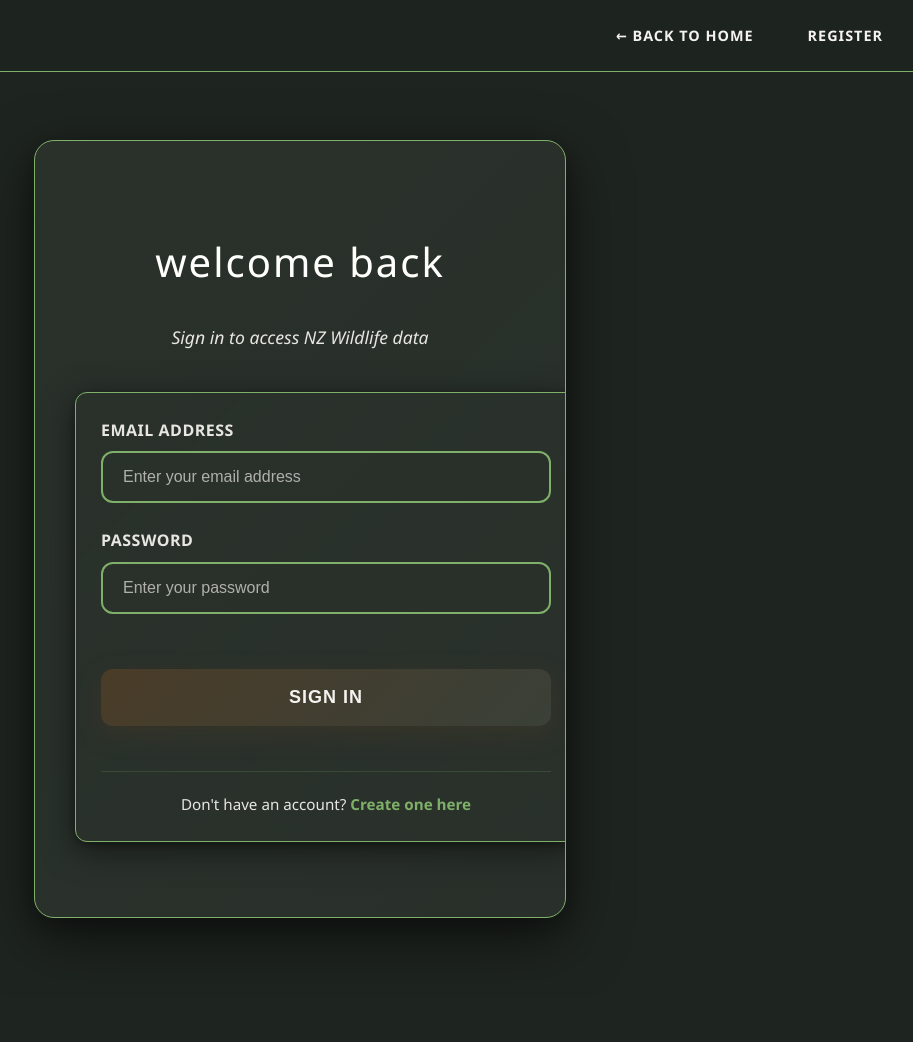
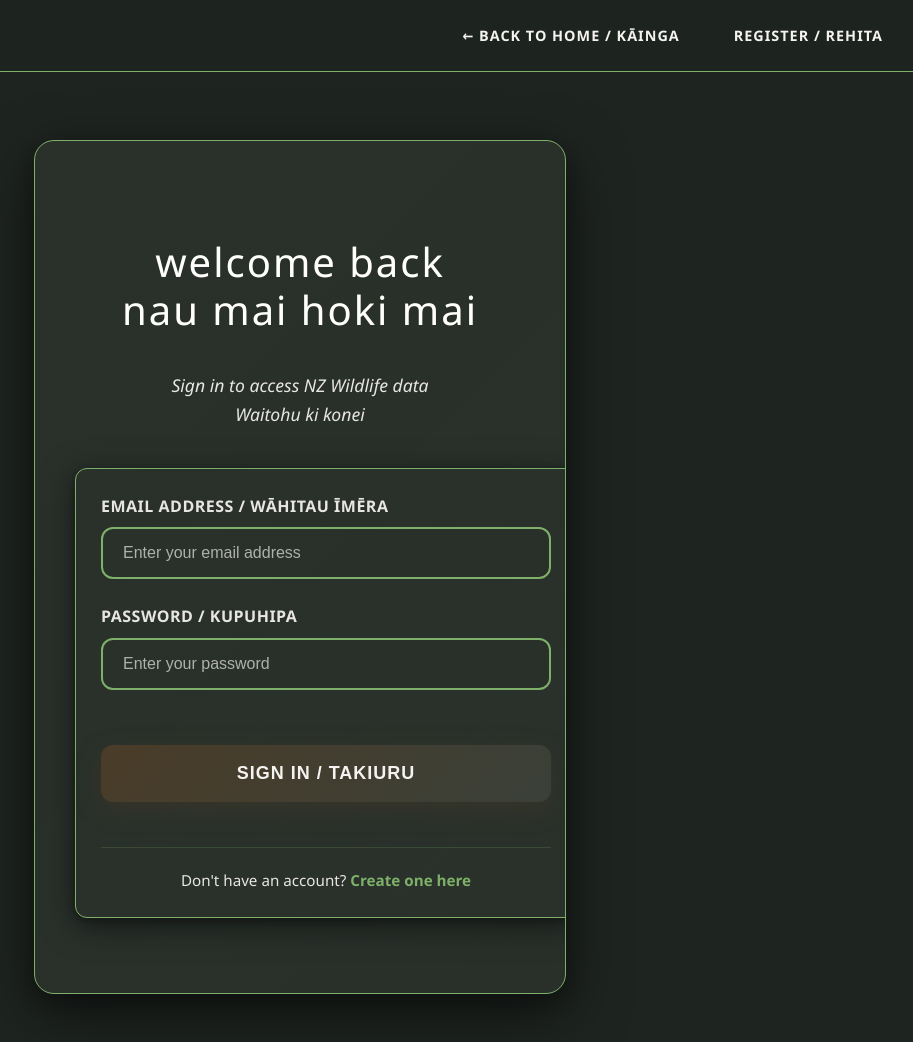
Before and after one commit to Rubes0801/AS91893---2.4, a Flask app: page /login in a window 1280 px wide. Shown: the top 1042 px of the page, without its empty margins (340-1253 px from the left). Before the commit the page ends 934 px from the top, so only its background shows below. Run offline with Flask 3, Linux system fonts and the light colour scheme.

Commit message:
Added Maori translations of page names and buttons

```diff
--- a/templates/login.html
+++ b/templates/login.html
@@ -12,8 +12,8 @@
     <!-- Fixed header matching main site -->
     <header class="top-header">
         <div class="auth-links">
-            <a href="/" class="auth-link">← Back to Home</a>
-            <a href="/register" class="auth-link">REGISTER</a>
+            <a href="/" class="auth-link">← Back to Home / Kāinga</a>
+            <a href="/register" class="auth-link">REGISTER / REHITA</a>
         </div>
     </header>
 
@@ -21,8 +21,8 @@
     <main class="main-content">
         <div class="auth-container">
             <div class="auth-card">
-                <h1 class="auth-title">Welcome Back</h1>
-                <p class="auth-subtitle">Sign in to access NZ Wildlife data</p>
+                <h1 class="auth-title">Welcome Back <br> Nau mai hoki mai</h1>
+                <p class="auth-subtitle">Sign in to access NZ Wildlife data <br>Waitohu ki konei</p>
 
                 <!-- Flash messages -->
                 {% with messages = get_flashed_messages(with_categories=true) %}
@@ -36,7 +36,7 @@
                 <!-- Login form -->
                 <form method="post" action="/login" class="auth-form">
                     <div class="form-group">
-                        <label for="email" class="form-label">Email Address</label>
+                        <label for="email" class="form-label">Email Address / Wāhitau īmēra</label>
                         <input type="email"
                                name="email"
                                id="email"
@@ -49,7 +49,7 @@
                     </div>
 
                     <div class="form-group">
-                        <label for="psw" class="form-label">Password</label>
+                        <label for="psw" class="form-label">Password / Kupuhipa</label>
                         <input type="password"
                                name="psw"
                                id="psw"
@@ -61,7 +61,7 @@
                     </div>
 
                     <!-- Login Button -->
-                    <button type="submit" class="auth-button">Sign In</button>
+                    <button type="submit" class="auth-button">Sign In / Takiuru</button>
 
                     <div class="auth-links-bottom">
                         <p>Don't have an account? <a href="/register" class="auth-link-inline">Create one here</a></p>
--- a/templates/register.html
+++ b/templates/register.html
@@ -12,15 +12,15 @@
 <!-- ADD THIS NEW HEADER -->
 <header class="top-header">
     <div class="auth-links">
-        <a href="/" class="auth-link">HOME</a>
-        <a href="/login" class="auth-link">LOG IN</a>
+        <a href="/" class="auth-link">HOME / KAINGA</a>
+        <a href="/login" class="auth-link">LOG IN / TAKIURU</a>
     </div>
 </header>
 
 <!--Text at the top of the page-->
 <div class="container">
   <div class="auth-card">
-    <h1>Register</h1>
+    <h1>Register <br> Rehita</h1>
 
     {% with messages = get_flashed_messages(with_categories=true) %}
   {% if messages %}
```
Also changed, not shown: templates/index.html (+5 -5 lines).
